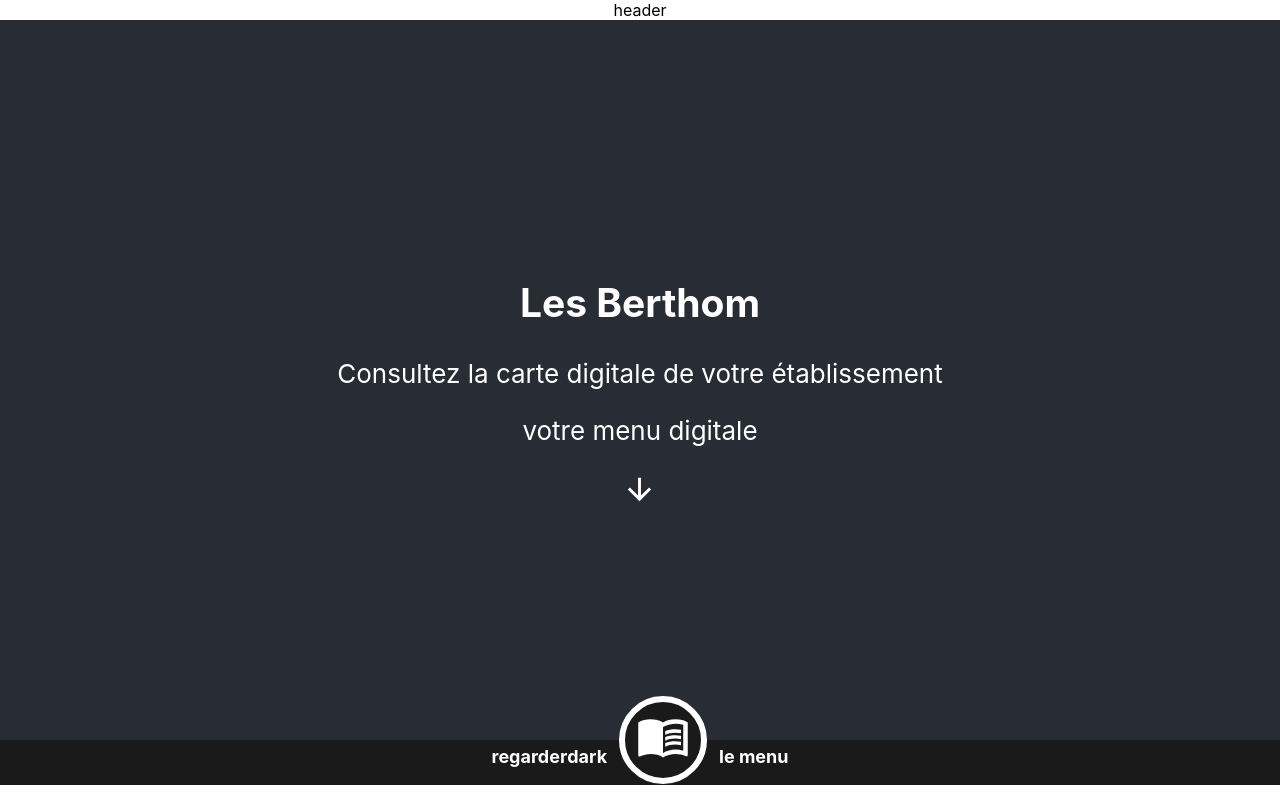
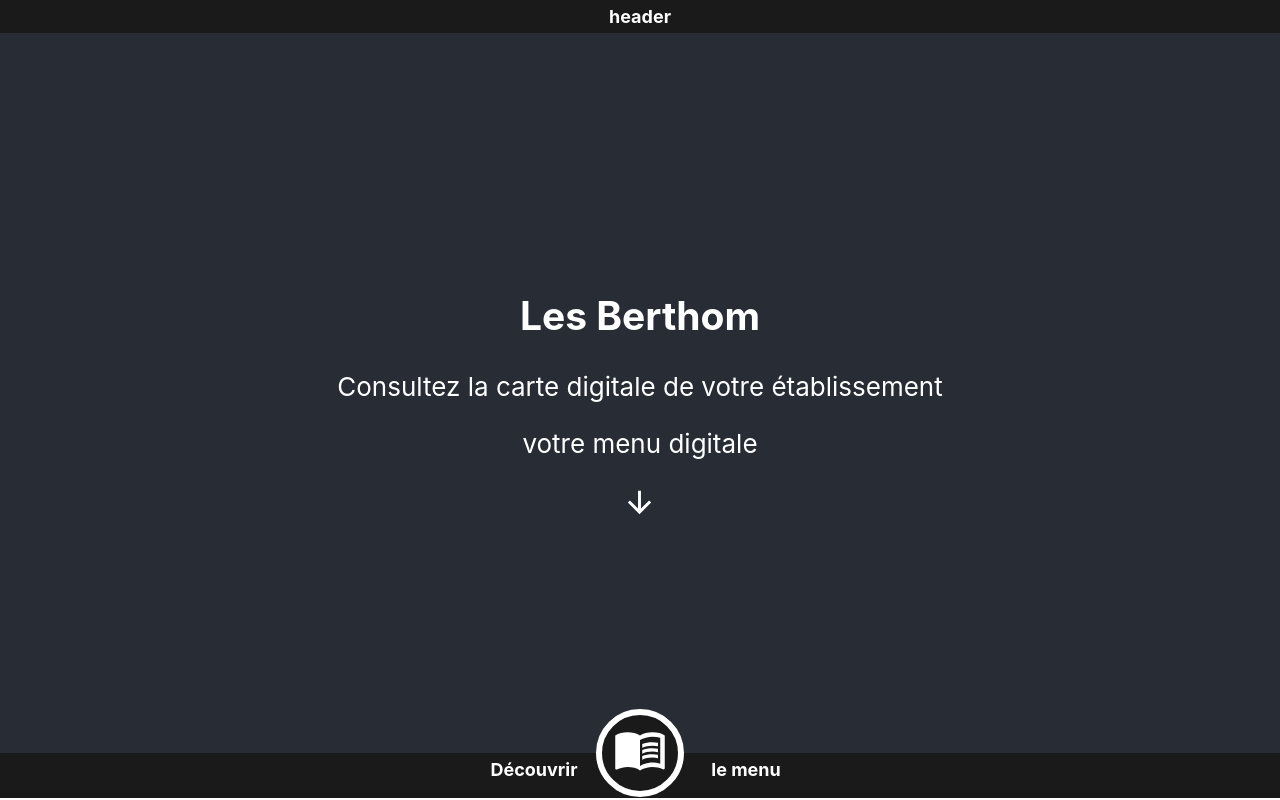
Before and after one commit to vk-573/react-menu-interview, a React (Create React App) app: page / in a window 1280 px wide. Built offline with nearby package versions, Linux system fonts and the light colour scheme.

Commit message:
feat(footer): adding theme state properties to footer style

```diff
--- a/src/Theme.tsx
+++ b/src/Theme.tsx
@@ -1,24 +1,25 @@
 import React, { createContext, useContext, useReducer } from "react";
 
-const ThemeContext = createContext();
 const initialState = { name: "dark", primary: "#1A1A1A", secondary: "#454545" };
+const ThemeContext = createContext(initialState);
 
 const reducer = (state, action: string) => {
   switch (action) {
     case "dark":
       return { name: "dark", primary: "#1A1A1A", secondary: "#454545" };
     case "light":
-      return { name: "light", primary: "#1A1A1A", secondary: "#454545" };
+      return { name: "light", primary: "#454545", secondary: "#454545" };
     default:
       return { name: "dark", primary: "#1A1A1A", secondary: "#454545" };
   }
 };
 
+// higher order component
 export const ThemeProvider = ({ children }) => {
   const [state, dispatch] = useReducer(reducer, initialState);
 
   return <ThemeContext.Provider value={{ state, dispatch }}>{children}</ThemeContext.Provider>;
 };
 
-// custom hook
+// custom hook in order not to import ThemeContext and useContext in children
 export const useTheme = () => useContext(ThemeContext);
--- a/src/components/footer/footer.scss
+++ b/src/components/footer/footer.scss
@@ -14,12 +14,6 @@
     margin: 0px 12px 0px 12px;
   }
   .circle {
-    border-radius: 50%;
-    position: relative;
-    border: 6px solid white;
-    background-color: $dark-bg-first;
-    // height: 76px;
-    // width: 76px;
     bottom: 50px;
   }
   .icon {
@@ -27,4 +21,7 @@
     font-size:54px;
     color: white;
   }
+  div {
+    width: 100px;
+  }
 }
--- a/src/components/footer/footer.tsx
+++ b/src/components/footer/footer.tsx
@@ -1,23 +1,25 @@
 import React from "react";
 import { NavLink } from "react-router-dom";
+import { useLocation } from "react-router-dom";
 
 import { Home as HomeIcon, MenuBook as MenuIcon } from "@material-ui/icons";
 import { useTheme } from "../../Theme";
 import "./footer.scss";
 
-export const Footer = ({}: any) => {
+export const Footer = () => {
   const { state, dispatch } = useTheme();
+  const route = useLocation();
+
   return (
-    <div className="flex footer-layout">
-      <div>regarder</div>
-      {state.name}
-      <NavLink className="circle" exact to="/menu" activeClassName="hidden">
+    <div className="flex footer-layout" style={{ backgroundColor: state.primary }}>
+      <div>{route.pathname === "/menu" ? "Revenir" : "Découvrir"}</div>
+      <NavLink className="circle" exact to="/menu" activeClassName="hidden" style={{ backgroundColor: state.primary }}>
         <MenuIcon className="icon" />
       </NavLink>
-      <NavLink className="circle" exact to="/" activeClassName="hidden">
+      <NavLink className="circle" exact to="/" activeClassName="hidden" style={{ backgroundColor: state.primary }}>
         <HomeIcon className="icon" />
       </NavLink>
-      <div onClick={() => dispatch("light")}>le menu</div>
+      <div>{route.pathname === "/menu" ? "à l'accueil" : "le menu"}</div>
     </div>
   );
 };
--- a/src/components/header/header.tsx
+++ b/src/components/header/header.tsx
@@ -1,7 +1,15 @@
 import React from "react";
 
-export const Header = ({}: any) => {
-  return <div>header</div>;
+import { useTheme } from "../../Theme";
+
+export const Header = () => {
+  const { state, dispatch } = useTheme();
+
+  return (
+    <div className="flex footer-layout" style={{ backgroundColor: state.primary }}>
+      <div>header</div>
+    </div>
+  );
 };
 
 export default Header;
```
Also changed, not shown: src/components/header/header.scss (added).
